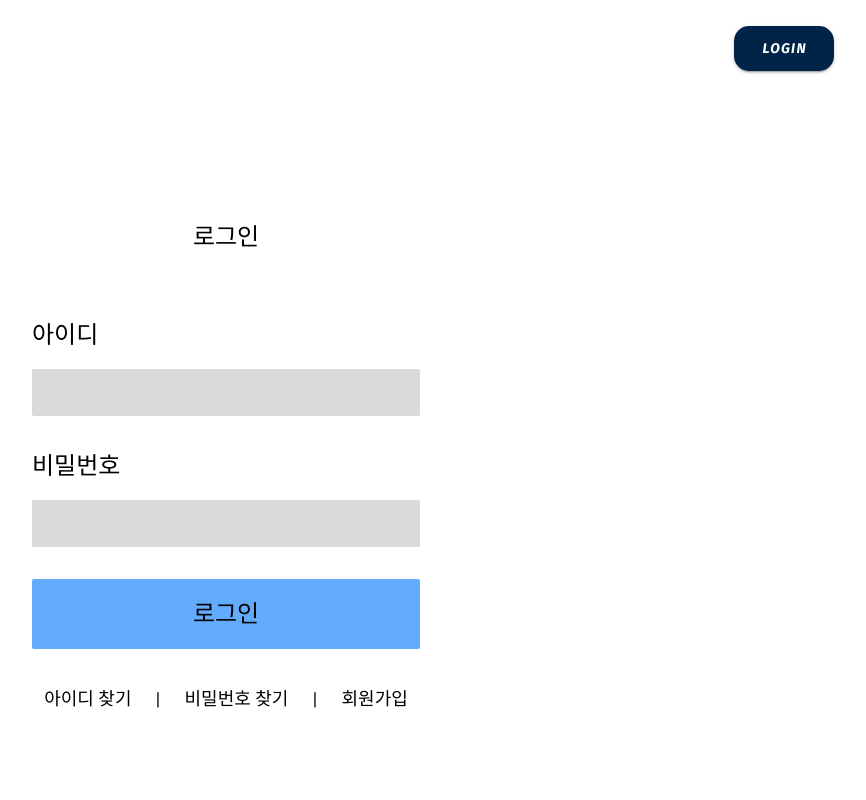
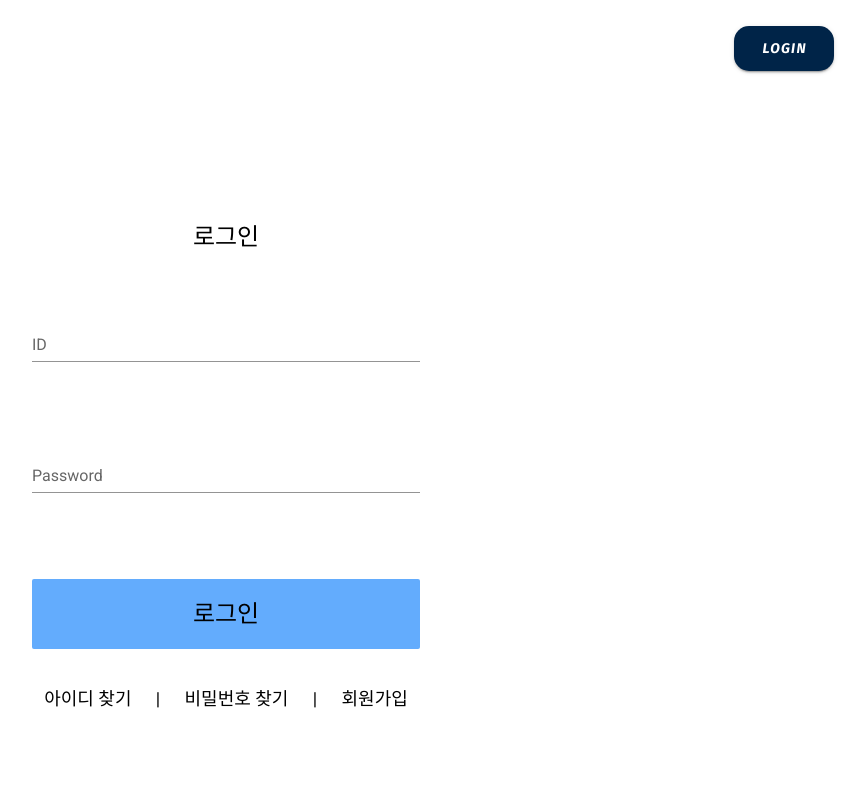
Before and after one commit to TeamLab/project-715, a Vue app in the folder 715job/: page /login in a window 1280 px wide. Shown: the top 800 px of the page, without its empty margins (414-1280 px from the left). Built offline with nearby package versions, Linux system fonts and the light colour scheme.

Commit message:
feat : calendar 수정

```diff
--- a/715job/src/components/MainCalendar.vue
+++ b/715job/src/components/MainCalendar.vue
@@ -53,6 +53,7 @@
     <div>
       <v-sheet height="600">
       <v-calendar
+        title-position="left"
         ref="calendar"
         v-model="value"
         :weekdays="weekday"
--- a/715job/src/views/LogInView.vue
+++ b/715job/src/views/LogInView.vue
@@ -4,12 +4,12 @@
       <div class="loginHead">로그인</div>
       <div class="loginContents">
         <div class="idBox">
-          <p>아이디</p>
-          <input type="text" />
+          <!-- <p>아이디</p> -->
+          <v-text-field label="ID"></v-text-field>
         </div>
         <div class="passwordBox">
-          <p>비밀번호</p>
-          <input type="password" />
+          <!-- <p>비밀번호</p> -->
+          <v-text-field label="Password"></v-text-field>
         </div>
         <div class="loginButton">
           <form action="">
@@ -98,14 +98,14 @@ a:visited {
   width: 388px;
   height: 96px;
 }
-.loginContents > div > input {
+/* .loginContents > div > input {
   width: 388px;
   height: 47px;
   border-radius: 2px;
   font-size: 20px;
   padding-left: 5px;
   background-color: #d9d9d9;
-}
+} */
 .loginButton > form > button {
   width: 388px;
   height: 70px;
```
